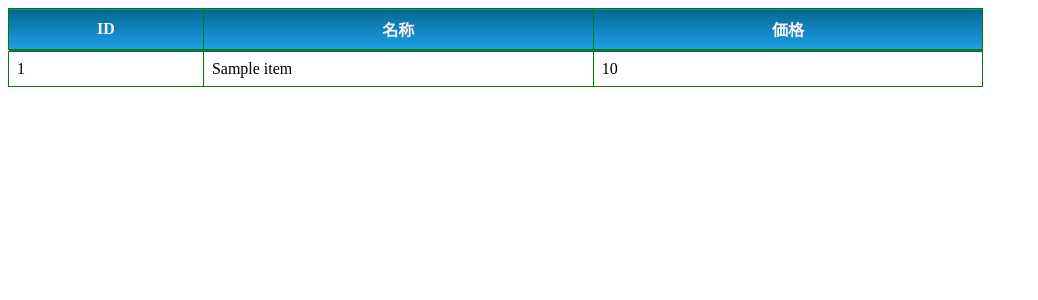
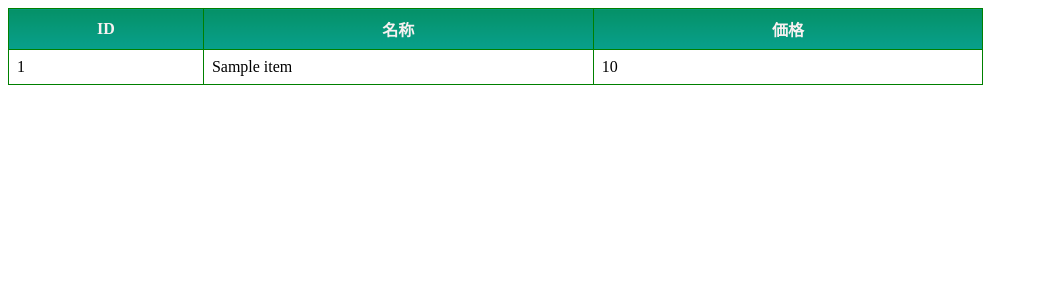
Before and after one commit to Nagatsuki46/meiho-bookshelf, a PHP site: page /list.php in a window 1280 px wide. Shown: the top 300 px of the page, without its empty margins (0-1038 px from the left). Run offline with PHP 8.4, Linux system fonts and the light colour scheme; tables that the repository leaves empty or names only in its code hold one stand-in row (values such as "Sample post"); some libraries are stand-ins or nearby versions.

Commit message:
ヘッダー背景色をグラデーションに3

```diff
--- a/list.css
+++ b/list.css
@@ -3,9 +3,9 @@ Table {
     border: solid 1px green;
 }
 thead tr th{
-    border-bottom:double 3px green;
-    /* background-color: #bbedce; */
-    background: linear-gradient(to bottom, #056791, #1f9fe9);
+    /* border-bottom:double 3px green;
+    background-color: #bbedce; */
+    background: linear-gradient(to bottom, #059167, #08a08c);
     color: #f8f1f1;
 }
 th,td{
```
